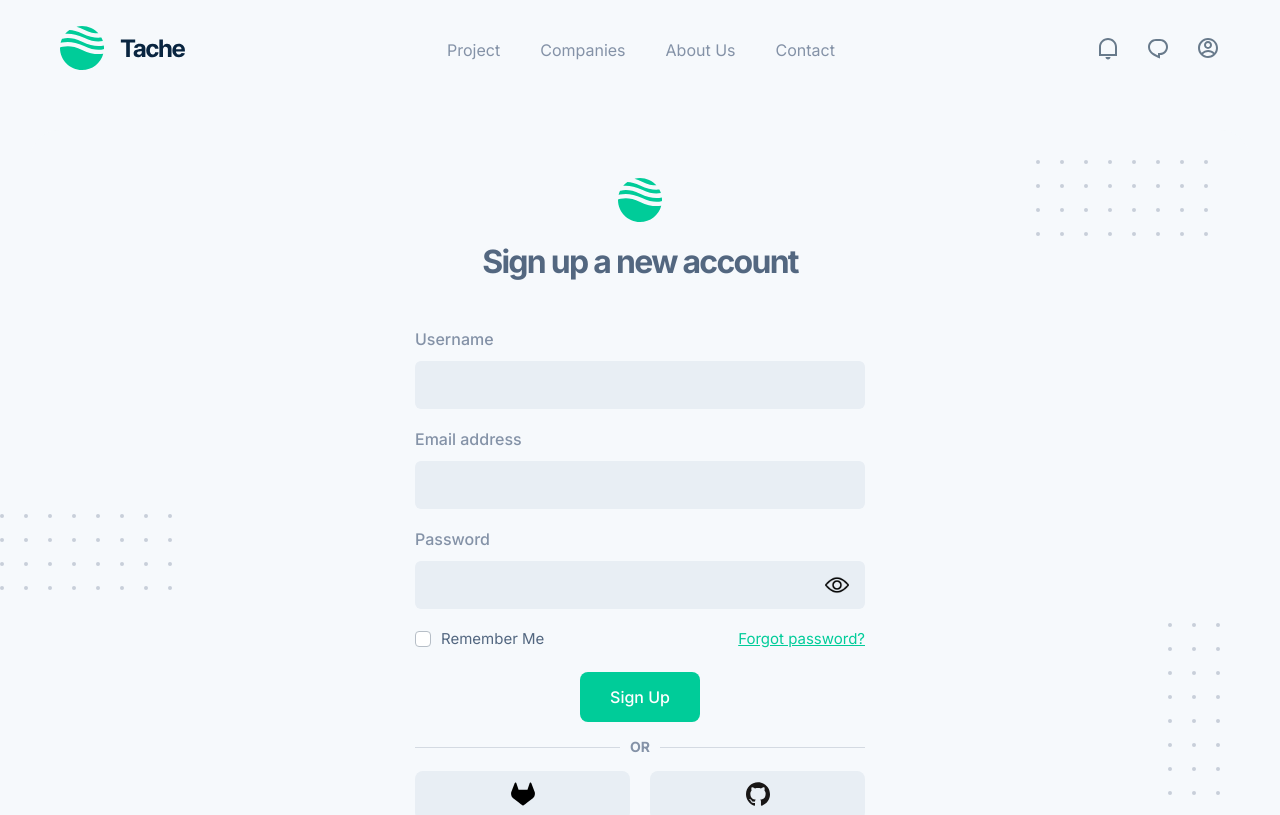
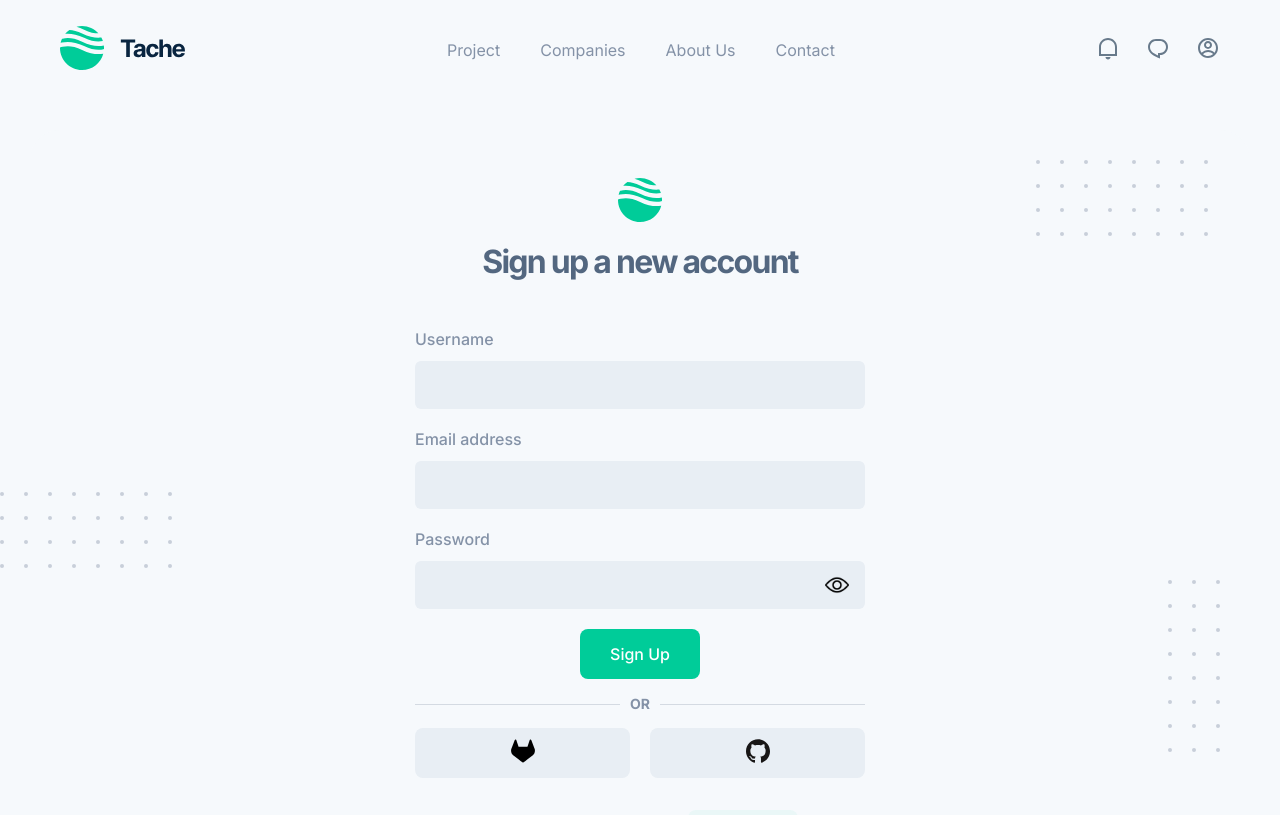
Before and after one commit to tayyabferozi/tache, a React (Create React App) app: page /signup in a window 1280 px wide. Shown: the top 815 px of the page. Built offline with nearby package versions, Linux system fonts and the light colour scheme.

Commit message:
removes forgot password on sign up page

```diff
--- a/src/partials/Auth/Auth.jsx
+++ b/src/partials/Auth/Auth.jsx
@@ -54,6 +54,7 @@ const Auth = ({ signup, formState, setFormState, onSubmit }) => {
           onChange={inputChangeHandler}
         />
 
+        {!signup && (
           <div className="d-flex justify-content-between align-items-center mb-4">
             <Checkbox label="Remember Me" />
 
@@ -61,6 +62,7 @@ const Auth = ({ signup, formState, setFormState, onSubmit }) => {
               Forgot password?
             </Link>
           </div>
+        )}
 
         <Button primary>{signup ? "Sign Up" : "Sign In"}</Button>
 
```
Lines whose indentation alone changed are shown as unchanged.
